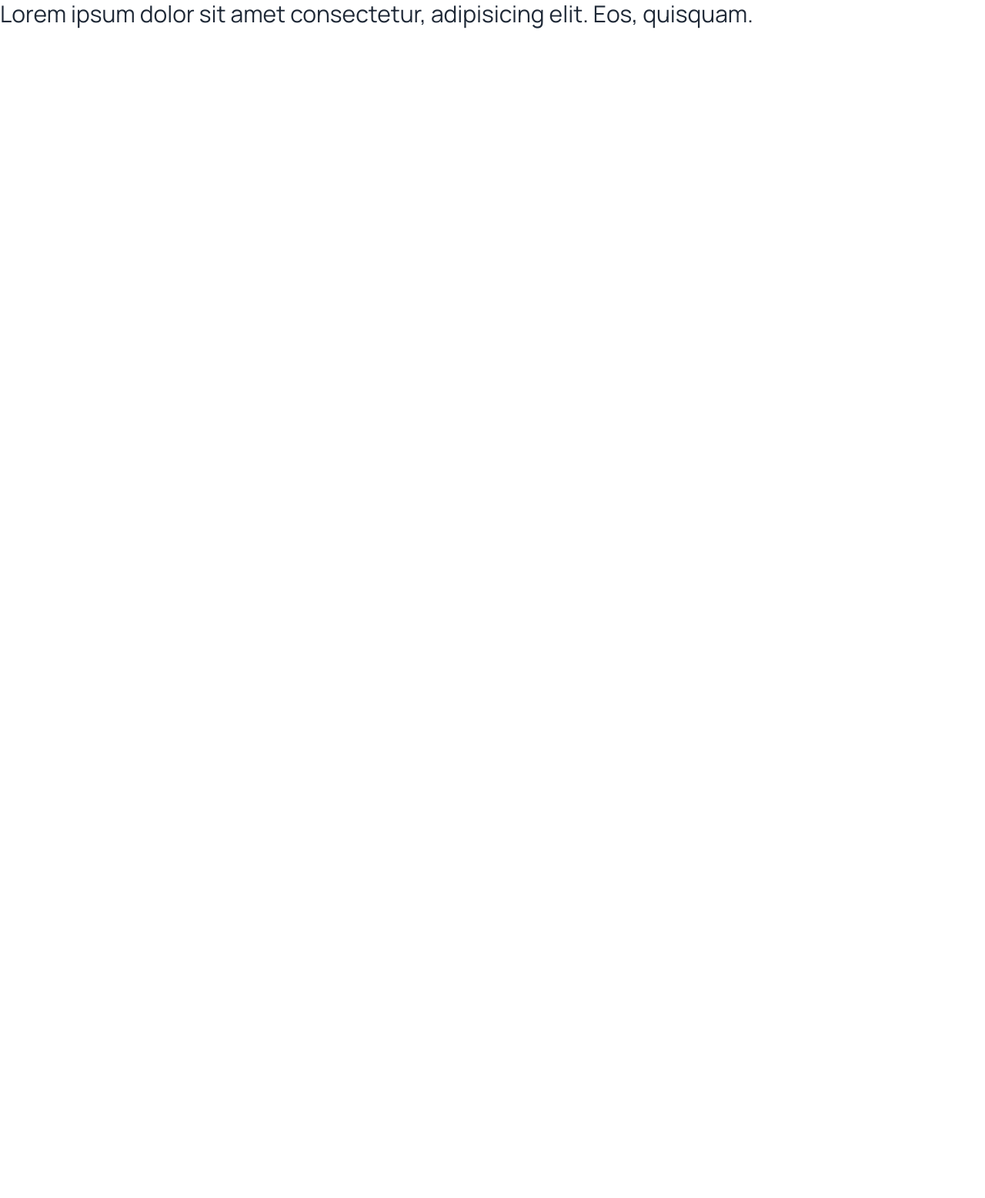
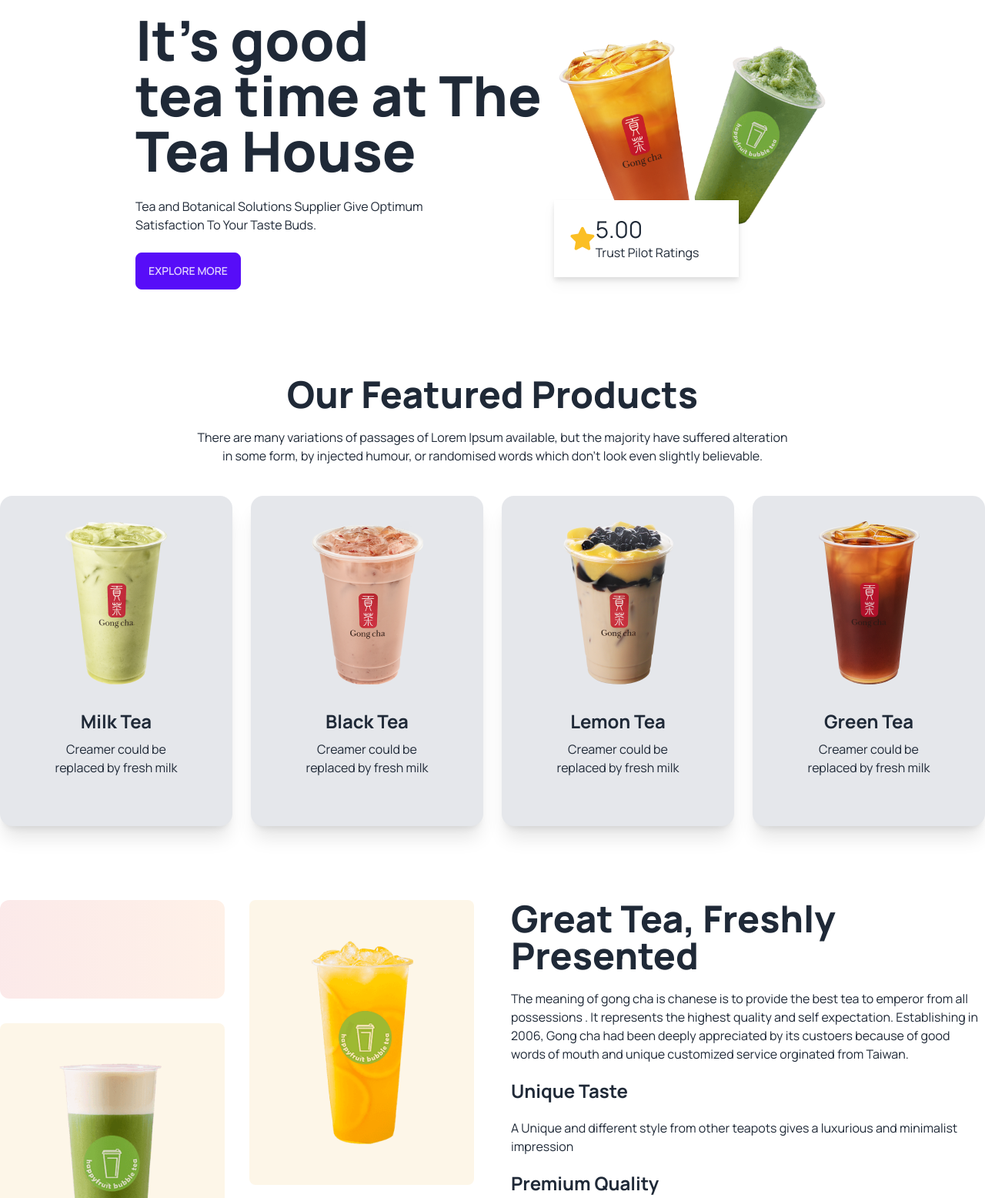
Before and after one commit to Saifmahin500/tea-house-with-daisyui, a plain HTML site: page index.html in a window 1280 px wide. Shown: the top 1556 px of the page at 77% size. Before the commit the page ends 800 px from the top, so only its background shows below. Drawn offline with nearby package versions, Linux system fonts and the light colour scheme.

Commit message:
added my banner section

```diff
--- a/index.html
+++ b/index.html
@@ -9,6 +9,7 @@
     <link href="https://fonts.googleapis.com/css2?family=Manrope:wght@400;500;600;700;800&display=swap" rel="stylesheet">
     <link href="https://cdn.jsdelivr.net/npm/daisyui@3.3.1/dist/full.css" rel="stylesheet" type="text/css" />
     <script src="https://cdn.tailwindcss.com"></script>
+    <script src="https://kit.fontawesome.com/f1100bdcbb.js" crossorigin="anonymous"></script>
     <style>
         *{
             font-family: 'Manrope', sans-serif;
@@ -16,8 +17,93 @@
     </style>
 </head>
 <body>
-    <p class="text-3xl">Lorem ipsum dolor sit amet consectetur, adipisicing elit. Eos, quisquam.
-    </p>
+    <header class="container mx-auto">
+        <div class="hero">
+            <div class="hero-content flex-col lg:flex-row">
+              <div>
+                <h1 class="text-7xl font-extrabold">
+                    It's good <br>
+                    tea time at The <br>
+                    Tea House</h1>
+                <p class="py-6">Tea and Botanical Solutions Supplier Give Optimum <br>
+                    Satisfaction To Your Taste Buds.</p>
+                <button class="btn btn-primary">Explore More</button>
+              </div>
+              <div>
+                <img src="/images/banner.png" class="max-w-sm" />
+                <div class=" -mt-16 flex items-center drop-shadow-lg bg-white p-5 w-60">
+                    <i class="fa-solid fa-star text-3xl  text-amber-400"></i>
+                    <div>
+                        <h3 class="text-3xl">5.00</h3>
+                        <p>Trust Pilot Ratings</p>
+                    </div>
+                </div>
+              </div>
+            </div>
+          </div>
 
+    </header>
+    <main class="container mx-auto">
+      <section class="text-center my-24">
+        <h3 class="text-5xl font-extrabold mb-5">Our Featured Products</h3>
+        <p class="max-w-3xl mx-auto mb-10">There are many variations of passages of Lorem Ipsum available, but the majority have suffered alteration in some form, by injected humour, or randomised words which don't look even slightly believable. </p>
+        <div class="grid gap-6 grid-cols-1 md:grid-cols-2 lg:grid-cols-4">
+            <div class="card p-8 bg-gray-200 shadow-xl">
+                <figure><img src="/images/tea-1.png" alt="Shoes" /></figure>
+                <div class="card-body justify-center">
+                  <h2 class="text-2xl font-bold">Milk Tea</h2>
+                  <p>Creamer could be replaced by fresh milk </p>
+                </div>
+              </div>
+            <div class="card p-8 bg-gray-200 shadow-xl">
+                <figure><img src="/images/tea-2.png" alt="Shoes" /></figure>
+                <div class="card-body justify-center">
+                  <h2 class="text-2xl font-bold">Black Tea</h2>
+                  <p>Creamer could be replaced by fresh milk </p>
+                </div>
+              </div>
+            <div class="card p-8 bg-gray-200 shadow-xl">
+                <figure><img src="/images/tea-3.png" alt="Shoes" /></figure>
+                <div class="card-body justify-center">
+                  <h2 class="text-2xl font-bold">Lemon Tea</h2>
+                  <p>Creamer could be replaced by fresh milk </p>
+                </div>
+              </div>
+            <div class="card p-8 bg-gray-200 shadow-xl">
+                <figure><img src="/images/tea-4.png" alt="Shoes" /></figure>
+                <div class="card-body justify-center">
+                  <h2 class="text-2xl font-bold">Green Tea</h2>
+                  <p>Creamer could be replaced by fresh milk </p>
+                </div>
+              </div>
+
+        </div>
+      </section>
+
+      <section class="my-24 flex gap-12 flex-col lg:flex-row">
+        <div class="grid gap-8 grid-cols-1 md:grid-cols-2 flex-1">
+            <div class="rounded-xl h-32 bg-gradient-to-r from-red-600 to-orange-500 opacity-10 "></div>
+            <div class="row-span-2 bg-[#E6A6231A] flex justify-center rounded-lg px-7 py-12 items-center">
+                <img src="images/fresh-1.png" alt=""></div>
+                <div class="row-span-2 bg-[#E6A6231A] flex justify-center rounded-lg px-7 py-12 items-center">
+                    <img src="images/fresh-2.png" alt=""></div>
+            <div class="rounded-xl h-32 bg-gradient-to-r from-red-600 to-orange-500 opacity-10 "></div>
+        </div>
+
+        <div class="space-y-5 flex-1">
+            <h3 class="text-5xl font-extrabold">Great Tea, Freshly Presented</h3>
+            <p>The meaning of gong cha is chanese is to provide the best tea to emperor from all possessions . It represents the highest quality and self expectation. Establishing in 2006, Gong cha had been deeply appreciated by its custoers  because of good words of mouth and unique customized service orginated from Taiwan.</p>
+            <h4 class="text-2xl font-bold">Unique Taste</h4>
+            <p>A Unique and different style from other teapots gives a luxurious and minimalist impression</p>
+            <h4 class="text-2xl font-bold">Premium Quality</h4>
+            <p>A Unique and different style from other teapots gives a luxurious and minimalist impression</p>
+        </div>
+
+      </section>
+
+    </main>
+    <footer>
+
+    </footer>
 </body>
 </html>
```
